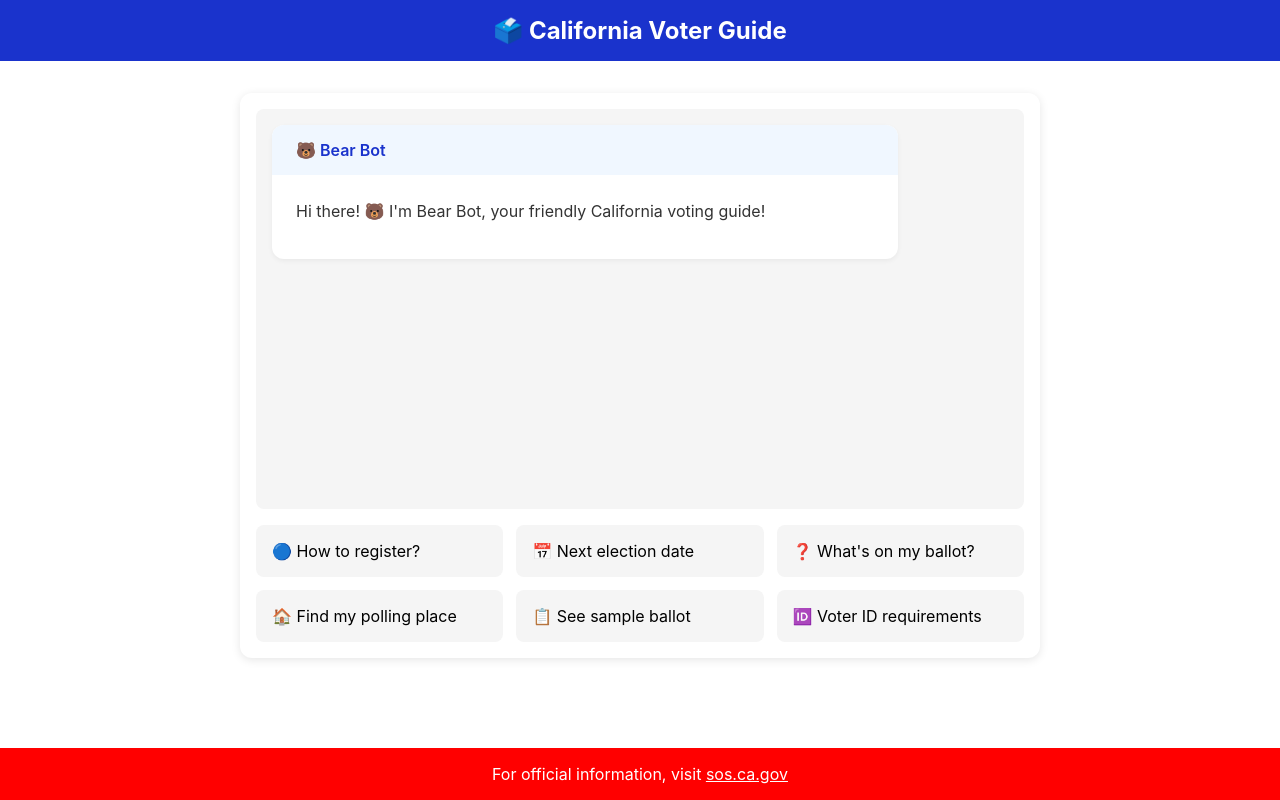
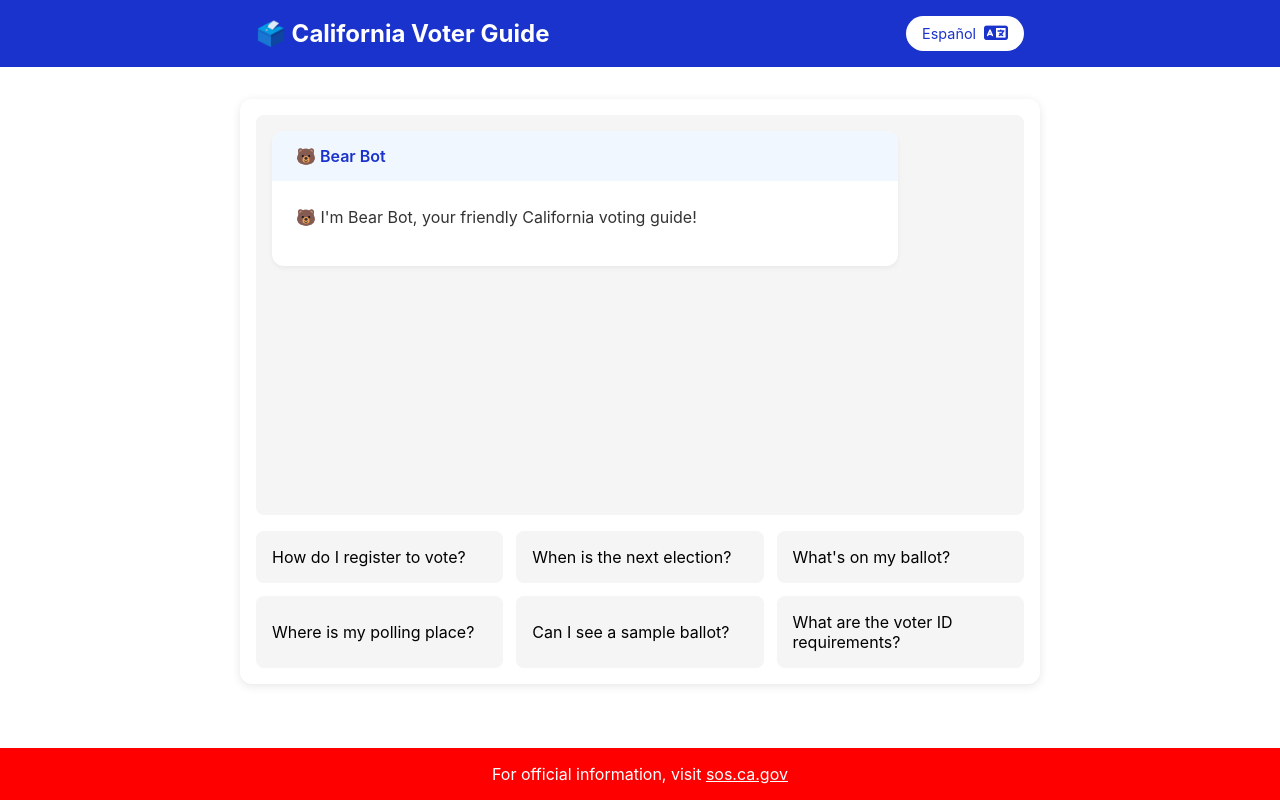
Before and after one commit to sashzabegalin/California-Voting-Chat, a Flask app: page / in a window 1280 px wide. Run offline with Flask 3, Linux system fonts and the light colour scheme.

Commit message:
Agent query: Can you verify if the language toggle button works and the chatbot responds correctly in both English and Spanish?
Add multilingual support (English/Spanish) to the California voter guide chatbot.

Screenshot: https://storage.googleapis.com/screenshot-production-us-central1/08e18e35-d546-47e3-9e1f-501547ff4ef8/56a4284b-575b-4035-a062-7bbb4c3278a7.jpg

```diff
--- a/app.py
+++ b/app.py
@@ -17,10 +17,12 @@ def index():
 def chat():
     try:
         user_message = request.json.get('message')
+        language = request.json.get('language', 'en')
+
         if not user_message:
             return jsonify({'error': 'No message provided'}), 400
 
-        response = get_chat_response(user_message)
+        response = get_chat_response(user_message, language)
         return jsonify(response)
     except Exception as e:
         logging.error(f"Error in chat endpoint: {str(e)}")
--- a/static/css/style.css
+++ b/static/css/style.css
@@ -122,6 +122,38 @@ footer a {
     color: var(--white);
 }
 
+/* Add these styles for the language toggle button */
+.header-content {
+    display: flex;
+    justify-content: space-between;
+    align-items: center;
+    max-width: 800px;
+    margin: 0 auto;
+    padding: 0 1rem;
+}
+
+.language-btn {
+    background: var(--white);
+    color: var(--california-blue);
+    border: none;
+    padding: 0.5rem 1rem;
+    border-radius: 20px;
+    cursor: pointer;
+    display: flex;
+    align-items: center;
+    gap: 0.5rem;
+    font-size: 0.9rem;
+    transition: background-color 0.3s;
+}
+
+.language-btn:hover {
+    background-color: #f0f0f0;
+}
+
+.language-btn i {
+    font-size: 1.2rem;
+}
+
 /* Accessibility Improvements */
 @media (prefers-reduced-motion: reduce) {
     * {
--- a/static/js/chat.js
+++ b/static/js/chat.js
@@ -2,6 +2,7 @@ class ChatManager {
     constructor() {
         this.messageContainer = document.getElementById('chat-messages');
         this.quickOptions = document.getElementById('quick-options');
+        this.currentLanguage = 'en';
 
         if (!this.messageContainer || !this.quickOptions) {
             console.error('Required DOM elements not found');
@@ -16,17 +17,25 @@ class ChatManager {
         this.quickOptions.addEventListener('click', (e) => {
             const button = e.target.closest('.option-btn');
             if (button) {
-                const question = button.dataset.question;
                 const emoji = button.dataset.emoji;
+                const question = this.currentLanguage === 'en' ?
+                    button.dataset.question :
+                    button.dataset.questionEs;
                 this.sendMessage(`${emoji} ${question}`);
             }
+        });
+
+        window.addEventListener('languageChanged', (event) => {
+            this.currentLanguage = event.detail.language;
         });
     }
 
     addWelcomeMessage() {
         const welcomeMessage = {
             role: 'assistant',
-            content: "Hi there! 🐻 I'm Bear Bot, your friendly California voting guide!"
+            content: this.currentLanguage === 'en' ?
+                "🐻 I'm Bear Bot, your friendly California voting guide!" :
+                "🐻 ¡Soy Bot Oso, tu amigable guía electoral de California!"
         };
         this.displayMessage(welcomeMessage);
     }
@@ -34,10 +43,7 @@ class ChatManager {
     async sendMessage(message) {
         if (!message) return;
 
-        // Display user message
         this.displayMessage({ role: 'user', content: message });
-
-        // Show thinking indicator
         this.showThinkingIndicator();
 
         try {
@@ -46,12 +52,13 @@ class ChatManager {
                 headers: {
                     'Content-Type': 'application/json',
                 },
-                body: JSON.stringify({ message })
+                body: JSON.stringify({
+                    message,
+                    language: this.currentLanguage
+                })
             });
 
-            // Remove thinking indicator
             this.removeThinkingIndicator();
-
             const data = await response.json();
 
             if (data.success) {
@@ -61,17 +68,23 @@ class ChatManager {
                     citations: data.citations
                 });
             } else {
+                const errorMessage = this.currentLanguage === 'en' ?
+                    "Bear with me! 🐻\n\nLet's try another question!" :
+                    "¡Un momento! 🐻\n\n¡Intentemos otra pregunta!";
                 this.displayMessage({
                     role: 'assistant',
-                    content: "Bear with me! 🐻\n\nLet's try another question. Sometimes even bears need a moment to think!"
+                    content: errorMessage
                 });
             }
         } catch (error) {
             console.error('Error:', error);
             this.removeThinkingIndicator();
+            const errorMessage = this.currentLanguage === 'en' ?
+                "Oops! 🐻\n\nI'm having trouble connecting right now. Please try again!" :
+                "¡Ups! 🐻\n\nEstoy teniendo problemas de conexión. ¡Por favor, inténtalo de nuevo!";
             this.displayMessage({
                 role: 'assistant',
-                content: "Oops! 🐻\n\nI'm having trouble connecting right now. Please try another question while I sort things out!"
+                content: errorMessage
             });
         }
     }
@@ -82,12 +95,12 @@ class ChatManager {
 
         const header = document.createElement('div');
         header.classList.add('bot-header');
-        header.innerHTML = '🐻 Bear Bot';
+        header.innerHTML = translations[this.currentLanguage].botName;
         thinkingDiv.appendChild(header);
 
         const content = document.createElement('div');
         content.classList.add('bot-content');
-        content.innerHTML = '🤔 Thinking...';
+        content.innerHTML = translations[this.currentLanguage].thinking;
         thinkingDiv.appendChild(content);
 
         this.messageContainer.appendChild(thinkingDiv);
@@ -102,10 +115,9 @@ class ChatManager {
     }
 
     formatContent(content) {
-        // Add line breaks after each sentence for better readability
         return content
             .replace(/\. /g, '.\n\n')
-            .replace(/\n\n\n+/g, '\n\n') // Remove excessive line breaks
+            .replace(/\n\n\n+/g, '\n\n');
     }
 
     displayMessage(message) {
@@ -114,28 +126,24 @@ class ChatManager {
         messageDiv.classList.add(message.role === 'user' ? 'user-message' : 'bot-message');
 
         if (message.role === 'assistant') {
-            // Add bot header
             const header = document.createElement('div');
             header.classList.add('bot-header');
-            header.innerHTML = '🐻 Bear Bot';
+            header.innerHTML = translations[this.currentLanguage].botName;
             messageDiv.appendChild(header);
 
-            // Create content container
             const contentContainer = document.createElement('div');
             contentContainer.classList.add('bot-content');
 
-            // Add message content
             const content = document.createElement('div');
             content.classList.add('message-content');
             const formattedContent = this.formatContent(message.content);
             content.textContent = formattedContent;
             contentContainer.appendChild(content);
 
-            // Add citations if available
             if (message.citations && message.citations.length > 0) {
                 const citations = document.createElement('div');
                 citations.classList.add('citations');
-                citations.innerHTML = `<small>📚 Sources: ${message.citations.map((cite, index) =>
+                citations.innerHTML = `<small>📚 ${this.currentLanguage === 'en' ? 'Sources' : 'Fuentes'}: ${message.citations.map((cite, index) =>
                     `[${index + 1}] <a href="${cite}" target="_blank" rel="noopener noreferrer">${new URL(cite).hostname}</a>`
                 ).join(' • ')}</small>`;
                 contentContainer.appendChild(citations);
@@ -143,7 +151,6 @@ class ChatManager {
 
             messageDiv.appendChild(contentContainer);
         } else {
-            // User message
             const content = document.createElement('div');
             content.classList.add('message-content');
             content.textContent = message.content;
@@ -155,7 +162,6 @@ class ChatManager {
     }
 }
 
-// Initialize the chat manager when the DOM is loaded
 document.addEventListener('DOMContentLoaded', () => {
     new ChatManager();
 });
--- /dev/null
+++ b/static/js/translations.js
@@ -0,0 +1,80 @@
+const translations = {
+    en: {
+        title: '🗳️ California Voter Guide',
+        languageButton: 'Español',
+        footer: 'For official information, visit',
+        options: {
+            register: '🔵 How to register?',
+            election: '📅 Next election date',
+            ballot: '❓ What\'s on my ballot?',
+            polling: '🏠 Find my polling place',
+            sample: '📋 See sample ballot',
+            id: '🆔 Voter ID requirements'
+        },
+        thinking: '🤔 Thinking...',
+        botName: '🐻 Bear Bot'
+    },
+    es: {
+        title: '🗳️ Guía Electoral de California',
+        languageButton: 'English',
+        footer: 'Para información oficial, visite',
+        options: {
+            register: '🔵 ¿Cómo registrarse?',
+            election: '📅 Fecha de la próxima elección',
+            ballot: '❓ ¿Qué hay en mi boleta?',
+            polling: '🏠 Encuentra tu lugar de votación',
+            sample: '📋 Ver boleta de muestra',
+            id: '🆔 Requisitos de identificación'
+        },
+        thinking: '🤔 Pensando...',
+        botName: '🐻 Bot Oso'
+    }
+};
+
+class LanguageManager {
+    constructor() {
+        this.currentLanguage = 'en';
+        this.languageToggle = document.getElementById('language-toggle');
+        this.setupEventListeners();
+        this.updateUILanguage();
+    }
+
+    setupEventListeners() {
+        this.languageToggle.addEventListener('click', () => {
+            this.currentLanguage = this.currentLanguage === 'en' ? 'es' : 'en';
+            this.updateUILanguage();
+            // Store language preference
+            localStorage.setItem('preferredLanguage', this.currentLanguage);
+            // Dispatch event for chat manager
+            window.dispatchEvent(new CustomEvent('languageChanged', {
+                detail: { language: this.currentLanguage }
+            }));
+        });
+    }
+
+    updateUILanguage() {
+        // Update header
+        document.querySelector('header h1').textContent = translations[this.currentLanguage].title;
+        document.querySelector('.lang-text').textContent = translations[this.currentLanguage].languageButton;
+
+        // Update quick options
+        const options = document.querySelectorAll('.option-btn');
+        options.forEach(button => {
+            const questionKey = this.currentLanguage === 'en' ? 'data-question' : 'data-question-es';
+            const text = button.getAttribute(questionKey);
+            button.textContent = text;
+        });
+
+        // Update footer
+        document.querySelector('footer p').firstChild.textContent = translations[this.currentLanguage].footer + ' ';
+    }
+
+    getCurrentLanguage() {
+        return this.currentLanguage;
+    }
+}
+
+// Initialize language manager when DOM is loaded
+document.addEventListener('DOMContentLoaded', () => {
+    window.languageManager = new LanguageManager();
+});
--- a/templates/index.html
+++ b/templates/index.html
@@ -9,7 +9,13 @@
 </head>
 <body>
     <header>
-        <h1>🗳️ California Voter Guide</h1>
+        <div class="header-content">
+            <h1>🗳️ California Voter Guide</h1>
+            <button id="language-toggle" class="language-btn">
+                <span class="lang-text">English</span>
+                <i class="fas fa-language"></i>
+            </button>
+        </div>
     </header>
 
     <main>
@@ -19,22 +25,40 @@
             </div>
 
             <div class="quick-options" id="quick-options">
-                <button class="option-btn" data-question="How do I register to vote?" data-emoji="🔵">
+                <button class="option-btn"
+                    data-question="How do I register to vote?"
+                    data-question-es="¿Cómo me registro para votar?"
+                    data-emoji="🔵">
                     🔵 How to register?
                 </button>
-                <button class="option-btn" data-question="When is the next election?" data-emoji="📅">
+                <button class="option-btn"
+                    data-question="When is the next election?"
+                    data-question-es="¿Cuándo es la próxima elección?"
+                    data-emoji="📅">
                     📅 Next election date
                 </button>
-                <button class="option-btn" data-question="What's on my ballot?" data-emoji="❓">
+                <button class="option-btn"
+                    data-question="What's on my ballot?"
+                    data-question-es="¿Qué hay en mi boleta electoral?"
+                    data-emoji="❓">
                     ❓ What's on my ballot?
                 </button>
-                <button class="option-btn" data-question="Where is my polling place?" data-emoji="🏠">
+                <button class="option-btn"
+                    data-question="Where is my polling place?"
+                    data-question-es="¿Dónde está mi lugar de votación?"
+                    data-emoji="🏠">
                     🏠 Find my polling place
                 </button>
-                <button class="option-btn" data-question="Can I see a sample ballot?" data-emoji="📋">
+                <button class="option-btn"
+                    data-question="Can I see a sample ballot?"
+                    data-question-es="¿Puedo ver una boleta de muestra?"
+                    data-emoji="📋">
                     📋 See sample ballot
                 </button>
-                <button class="option-btn" data-question="What are the voter ID requirements?" data-emoji="🆔">
+                <button class="option-btn"
+                    data-question="What are the voter ID requirements?"
+                    data-question-es="¿Cuáles son los requisitos de identificación para votar?"
+                    data-emoji="🆔">
                     🆔 Voter ID requirements
                 </button>
             </div>
@@ -46,5 +70,6 @@
     </footer>
 
     <script src="{{ url_for('static', filename='js/chat.js') }}"></script>
+    <script src="{{ url_for('static', filename='js/translations.js') }}"></script>
 </body>
 </html>
```
Also changed, not shown: chat_utils.py (+17 -4 lines).
